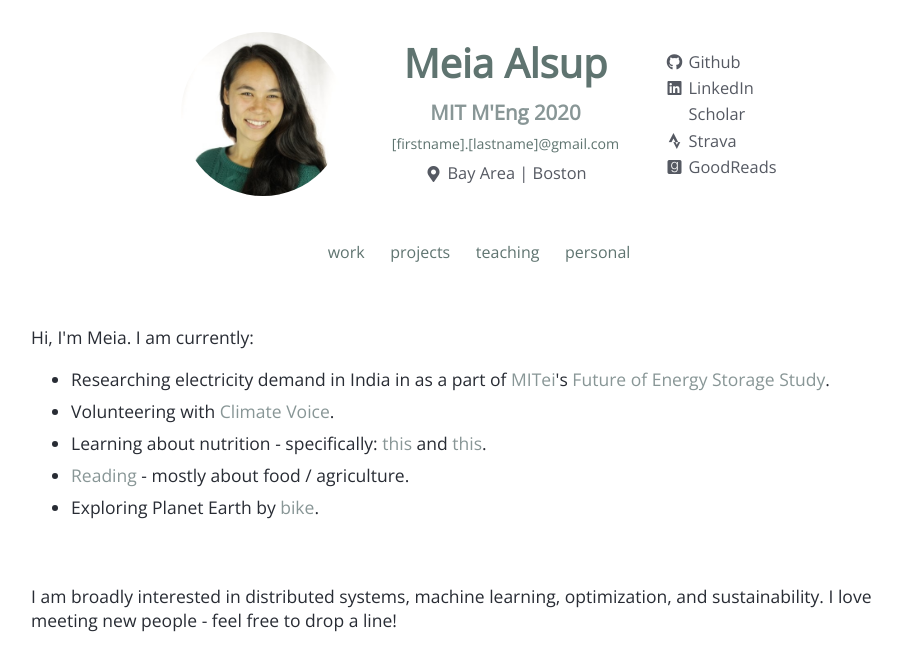
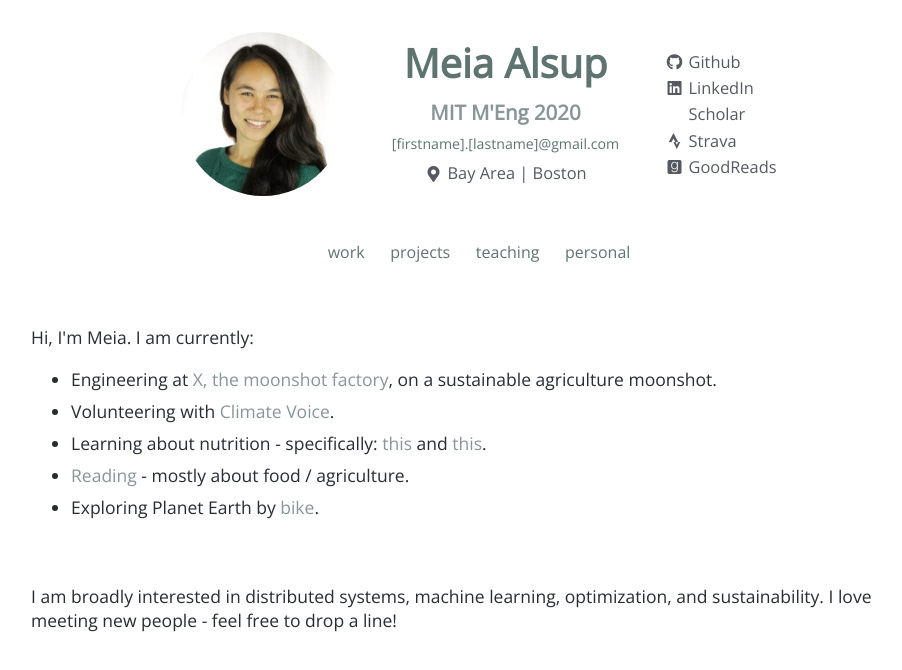
Before and after one commit to meiaalsup/meiaalsup.github.io, a React (Create React App) app: page / in a window 1280 px wide. Shown: the top 670 px of the page, without its empty margins (161-1063 px from the left). Built offline with nearby package versions, Linux system fonts and the light colour scheme; some icons are missing.

Commit message:
remove mitei research from homepage

```diff
--- a/src/data/HomeData.js
+++ b/src/data/HomeData.js
@@ -8,16 +8,27 @@ export default [
   {
     item:
       <div>
-        {`Researching electricity demand in India in as a part of `}
-        <a target="_blank" rel="noopener noreferrer" href="//energy.mit.edu/">
-          MITei
-        </a>{`'s `}
-        <a target="blank" rel="noopener noreferrer" href="//energy.mit.edu/research-type/future-of/">
-          Future of Energy Storage Study
-        </a>.
+        {`Engineering at `}
+        <a target="_blank" rel="noopener noreferrer" href="//x.company/">
+          X, the moonshot factory
+        </a>
+        {`, on a sustainable agriculture moonshot.`}
       </div>,
     show: true,
   },
+//  {
+//    item:
+//      <div>
+//        {`Researching electricity demand in India as a part of `}
+//        <a target="_blank" rel="noopener noreferrer" href="//energy.mit.edu/">
+//          MITei
+//        </a>{`'s `}
+//        <a target="blank" rel="noopener noreferrer" href="//energy.mit.edu/research-type/future-of/">
+//          Future of Energy Storage Study
+//        </a>.
+//      </div>,
+//    show: true,
+//  },
   {
     item:
       <div>
--- a/src/data/WorkData.js
+++ b/src/data/WorkData.js
@@ -16,7 +16,7 @@ export default [
     name: "MIT Energy Initiative",
     url: "//energy.mit.edu/",
     role: "Graduate Research",
-    time: "Fall 2019 - Spring 2020",
+    time: "Fall 2019 - Summer 2020",
   },
   {
     name: "MIT Sustainable Design Lab",
```
